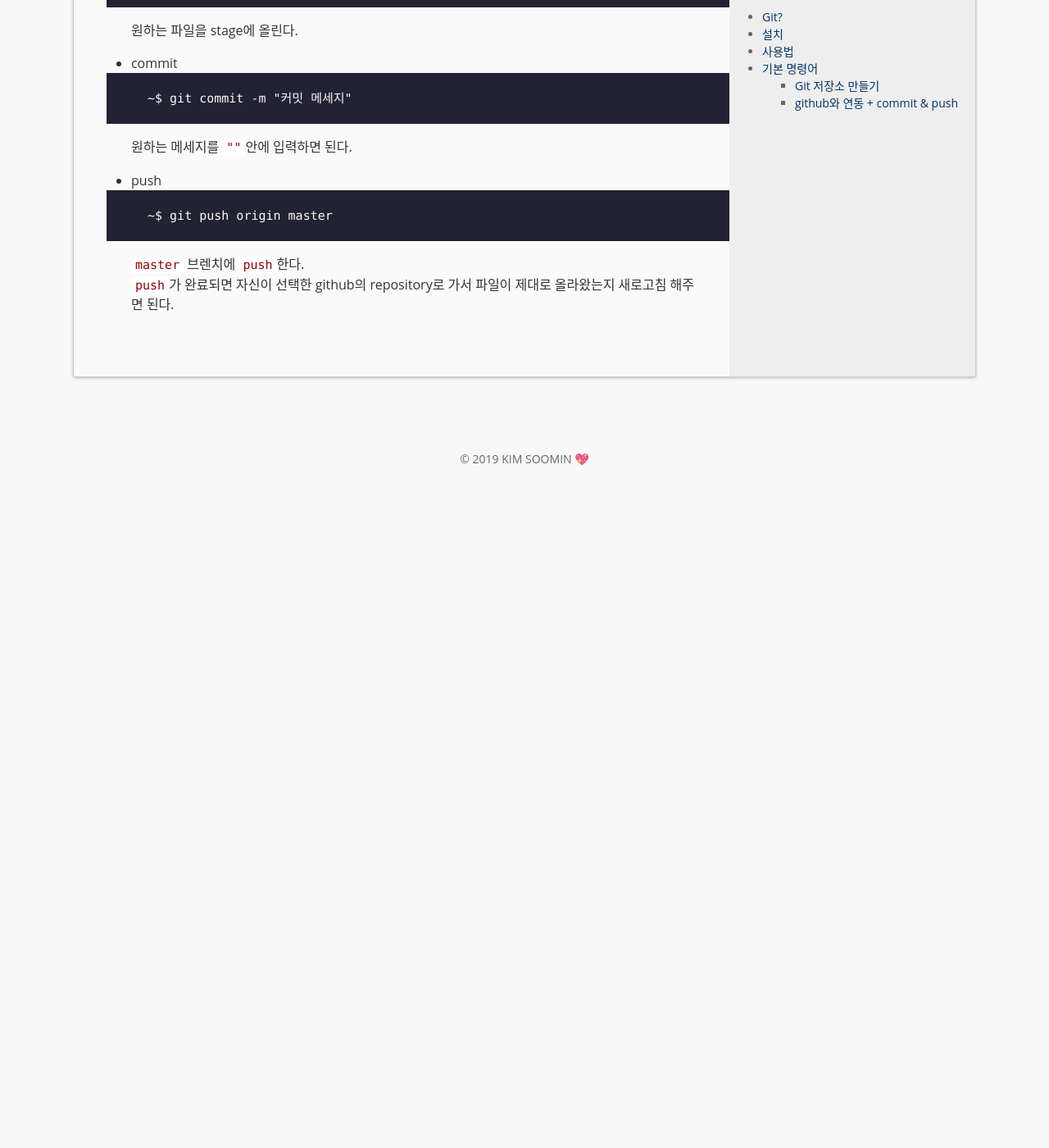
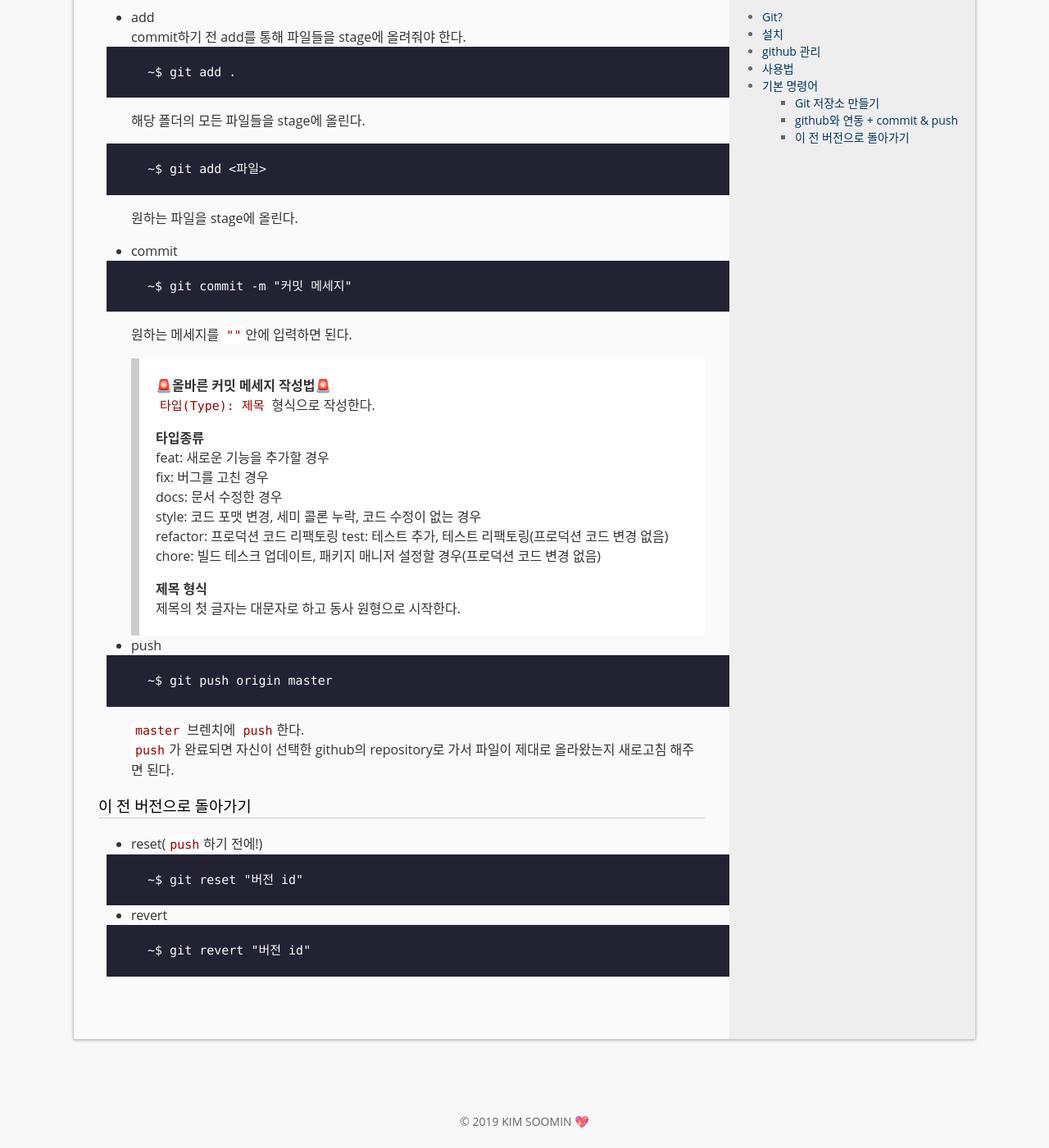
Before and after one commit to soomin0328/soomin0328.github.io, a Jekyll site: the page built from _posts/post/2019-01-17-git.md, in a window 1280 px wide and 1400 px high, scrolled down 2021 px. Shown: the whole window at 82% size. Built offline with Jekyll 4.4.1, drawn with Linux system fonts in a browser that asks for light colours; comment, search, counter and statistics services are not loaded; before the commit the page ends 2651 px from its top, so only the background shows below that; some of the changed text lies outside the part shown.

Commit message:
docs: git 사용법 수정

````diff
--- a/_posts/post/2019-01-17-git.md
+++ b/_posts/post/2019-01-17-git.md
@@ -1,7 +1,7 @@
 ---
 layout: post
-title: Git 파헤치기
-subtitle: Git 사용법 정리
+title: Git 사용법(명령어 정리)
+subtitle: Git에 대한 모든 것을 정리!
 date:   2019-01-17 12:00
 tags: git
 categories: post
@@ -12,7 +12,7 @@ sitemap :
 &#128587; 본 게시물은 작성자 본인이 git을 맨날 까먹고 허구한날 오류나서 이를 정리하여 git을 편하게 사용하기 위한 것이므로 계속 내용이 추가될 것입니다.
 
 # Git?
-Git의 공식 홈페이지에 가보면
+git의 공식 홈페이지에 가보면
 > 힘내는 속도가 빠르고 효율적인 작은 프로젝트부터 큰 프로젝트까지 모든 것을 처리하도록 설계된 무료 오픈 소스 분산 버전 제어 시스템입니다.
 
 라고 써져있는데, 간단하게 말하면 버전 관리 시스템중에 하나이다!
@@ -25,12 +25,18 @@ Git의 공식 홈페이지에 가보면
 ![git](/img/git.PNG)
 
 위와 같은 글자들이 뜨면 설치가 정상적으로 완료된 것이다.
+# github 관리
+git 사용법을 익히기에 앞서 어떻게하면 github 관리를 올바르게 할 수 있을까 생각해봐야한다.
+> https://sujinlee.me/professional-github/
+
+위 사이트에서는 매력적인 github 페이지를 만들 수 있는 방법을 제시해주고있으니 참고하길 바란다&#128077;
+
 # 사용법
-Git은 기본적으로 `add` &#128073; `commit` &#128073; `push` 를 통해 버전 관리를 할 수 있다.
+git은 기본적으로 `add` &#128073; `commit` &#128073; `push` 를 통해 버전 관리를 할 수 있다.
 
 # 기본 명령어
 ### Git 저장소 만들기
-먼저 파일들을 저장할 폴더를 만들고 해당 폴더의 디렉터리로 `cd`를 이용해 이동한다.
+git이 관리할 대상의 폴더를 만들고 `cd`를 통해 gitbash에서 해당 폴더로 이동해준다.
 ```git
 ~$ git init
 ```
@@ -59,6 +65,20 @@ commit하기 전 add를 통해 파일들을 stage에 올려줘야 한다.
 ~$ git commit -m "커밋 메세지"
 ```
 원하는 메세지를 `""`안에 입력하면 된다.
+> **&#128680;올바른 커밋 메세지 작성법&#128680;**
+> `타입(Type): 제목` 형식으로 작성한다.
+>
+> **타입종류**
+> feat: 새로운 기능을 추가할 경우
+> fix: 버그를 고친 경우
+> docs: 문서 수정한 경우
+> style: 코드 포맷 변경, 세미 콜론 누락, 코드 수정이 없는 경우
+> refactor: 프로덕션 코드 리팩토링
+> test: 테스트 추가, 테스트 리팩토링(프로덕션 코드 변경 없음)
+> chore: 빌드 테스크 업데이트, 패키지 매니저 설정할 경우(프로덕션 코드 변경 없음)
+>
+> **제목 형식**
+> 제목의 첫 글자는 대문자로 하고 동사 원형으로 시작한다.
 
 - push
 ```git
@@ -66,3 +86,13 @@ commit하기 전 add를 통해 파일들을 stage에 올려줘야 한다.
 ```
 `master` 브렌치에 `push`한다.
 `push`가 완료되면 자신이 선택한 github의 repository로 가서 파일이 제대로 올라왔는지 새로고침 해주면 된다.
+
+### 이 전 버전으로 돌아가기
+- reset(`push`하기 전에!)
+```gitbash
+~$ git reset "버전 id"
+```
+- revert
+```gitbash
+~$ git revert "버전 id"
+```
````
